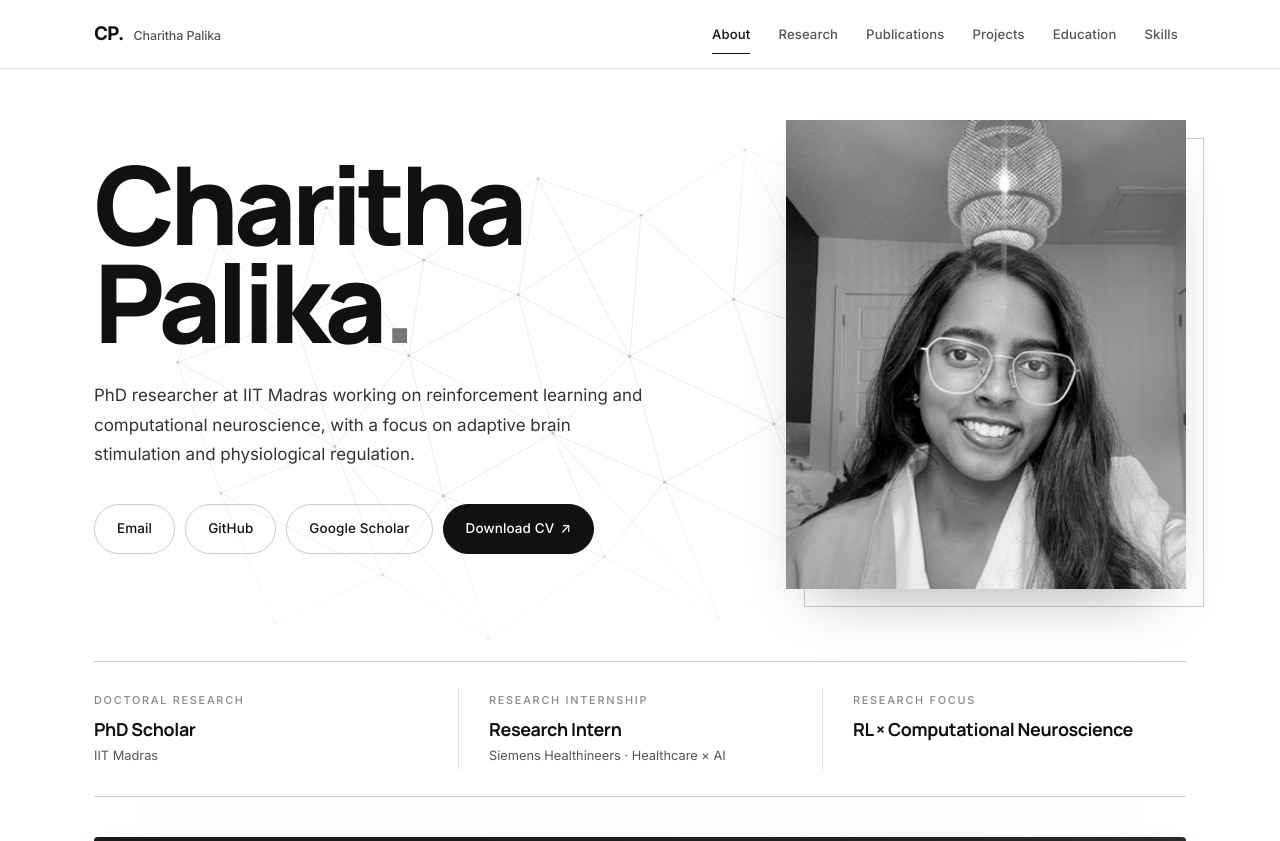
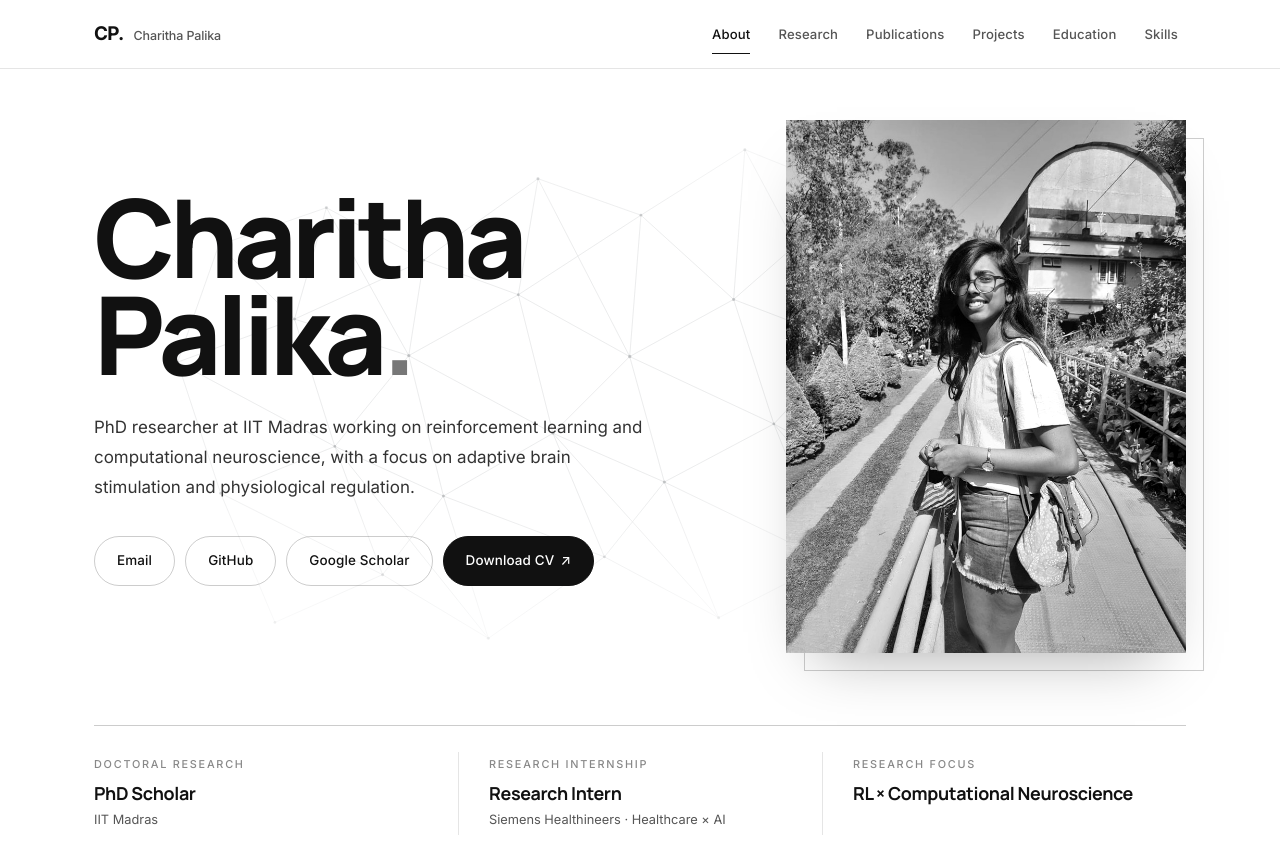
Before and after one commit to CharithaPalika/CharithaPalika.github.io, a plain HTML site: page index.html in a window 1280 px wide. Shown: the top 841 px of the page. Drawn offline with Linux system fonts and the light colour scheme.

Commit message:
Restore original profile photo

```diff
--- a/index.html
+++ b/index.html
@@ -12,7 +12,7 @@
     <meta property="og:title" content="Charitha Palika — NeuroAI Researcher">
     <meta property="og:description" content="PhD researcher at IIT Madras working on reinforcement learning and computational neuroscience.">
     <meta property="og:url" content="https://charithapalika.github.io/">
-    <meta property="og:image" content="https://charithapalika.github.io/assets/charitha-profile-portrait.jpg">
+    <meta property="og:image" content="https://charithapalika.github.io/assets/charitha-profile.jpg">
     <meta property="og:image:alt" content="Portrait of Charitha Palika">
     <meta name="twitter:card" content="summary">
     <meta name="theme-color" content="#ffffff">
@@ -63,7 +63,7 @@
             </div>
             <figure class="hero-portrait">
                 <div class="portrait-frame">
-                    <img src="assets/charitha-profile-portrait.jpg" alt="Charitha Palika smiling" width="360" height="422" fetchpriority="high">
+                    <img src="assets/charitha-profile.jpg" alt="Charitha Palika smiling outdoors" width="768" height="1024" fetchpriority="high">
                 </div>
             </figure>
         </div>
```
